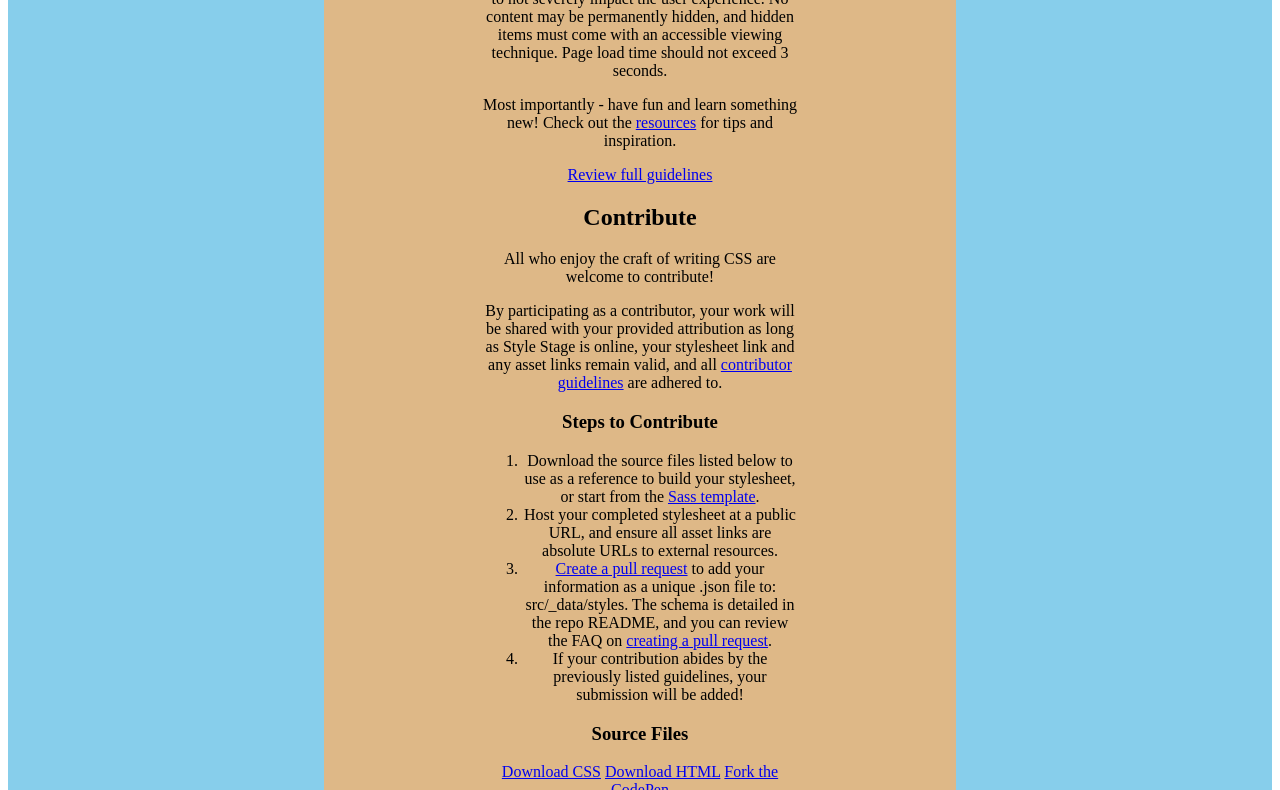
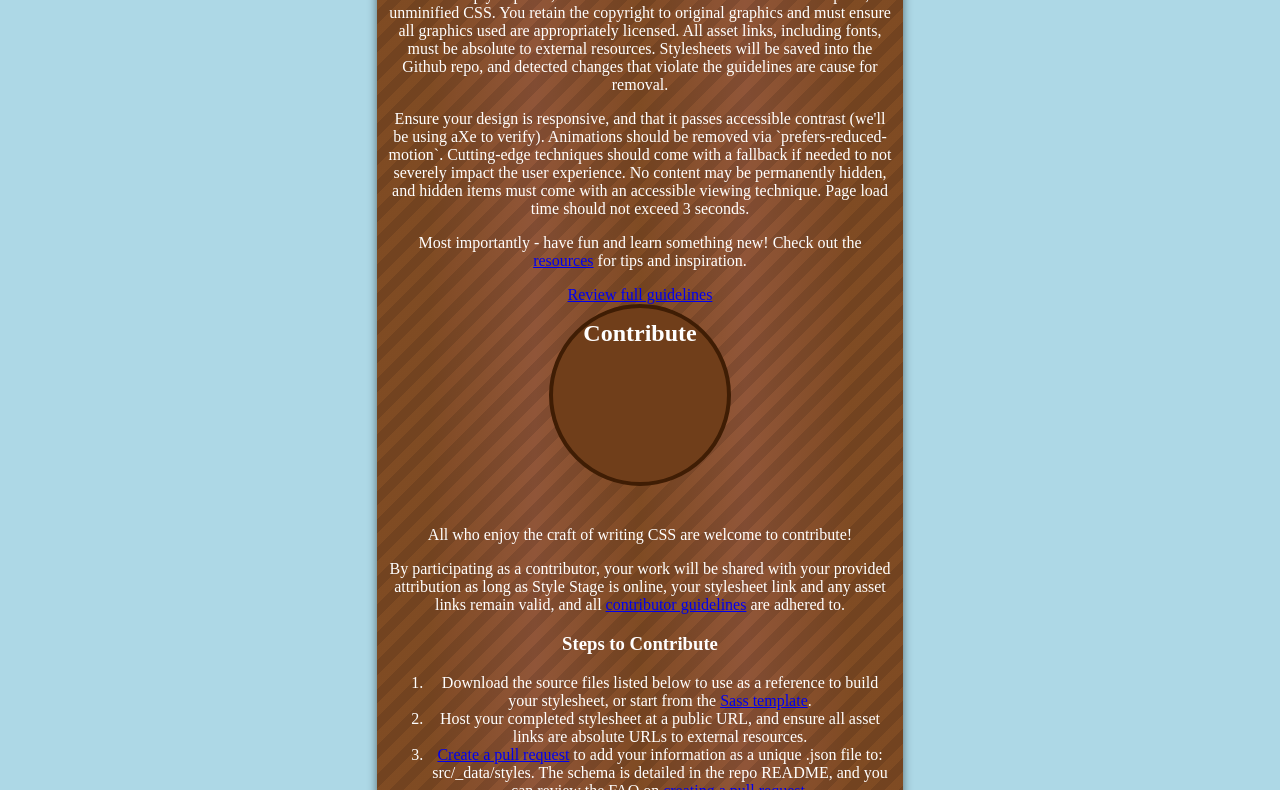
Before and after one commit to Teirza-Tippets/zen-garden, a website: page public/index.html in a window 1280 px wide. Shown: the part 2010-2800 px from the top of the page. Drawn offline with Linux system fonts and the light colour scheme.

Commit message:
correct thing to merge

```diff
--- a/public/index.html
+++ b/public/index.html
@@ -126,7 +126,7 @@
 
           </section>
         </article>
-        <article id="guidelines" class="svg-background">
+        <article id="guidelines">
           <section class="container">
             <h2 class="circle">Guidelines</h2>
             <p>
--- a/public/style.css
+++ b/public/style.css
@@ -41,25 +41,58 @@ nav ul li:hover {
   width: 50px;
 }
 
-main {
-  background-color: skyblue;
+body{
+  background-color: lightblue;
 }
-main .container {
-  width: 50%;
+
+main, aside{
+  margin: auto;
+  background: linear-gradient(
+      90deg,
+      rgba(139, 69, 19, 0.9) 10%,
+      rgba(160, 82, 45, 0.9) 30%,
+      rgba(139, 69, 19, 0.9) 50%,
+      rgba(160, 82, 45, 0.9) 70%,
+      rgba(139, 69, 19, 0.9) 90%
+    ),
+    repeating-linear-gradient(
+      -45deg,
+      rgba(0, 0, 0, 0.2),
+      rgba(0, 0, 0, 0.2) 10px,
+      rgba(0, 0, 0, 0.1) 10px,
+      rgba(0, 0, 0, 0.1) 20px
+    );
+  width: 40%;
+  background-blend-mode: multiply;
+  background-size: cover;
+  color: #fff;
+  padding: 10px;
+  border-radius: 8px;
+  box-shadow: 0 0 10px rgba(0, 0, 0, 0.5);
+}
+
+main h2{
+  display: inline-block;
+  width: 150px;
+  height: 150px;
+  padding: 0.5em;
+  margin: 0 auto 1em;
+  border: 4px solid #3f1d04;
+  border-radius: 50%;
+  background-color: #703e1a;
+}
+
+.container{
   text-align: center;
-  background-color: burlywood;
-  max-width: fit-content;
-  margin-left: auto;
-  margin-right: auto;
 }
 
 aside {
-  background-color: skyblue;
+  background-color: lightblue;
 }
 aside .container {
   width: 50%;
   text-align: center;
-  background-color: burlywood;
+
   margin-left: auto;
   margin-right: auto;
   overflow: hidden;
@@ -68,7 +101,7 @@ aside .container {
 #files .container {
   width: 50%;
   text-align: center;
-  background-color: burlywood;
+
   max-width: fit-content;
   margin-left: auto;
   margin-right: auto;
```
